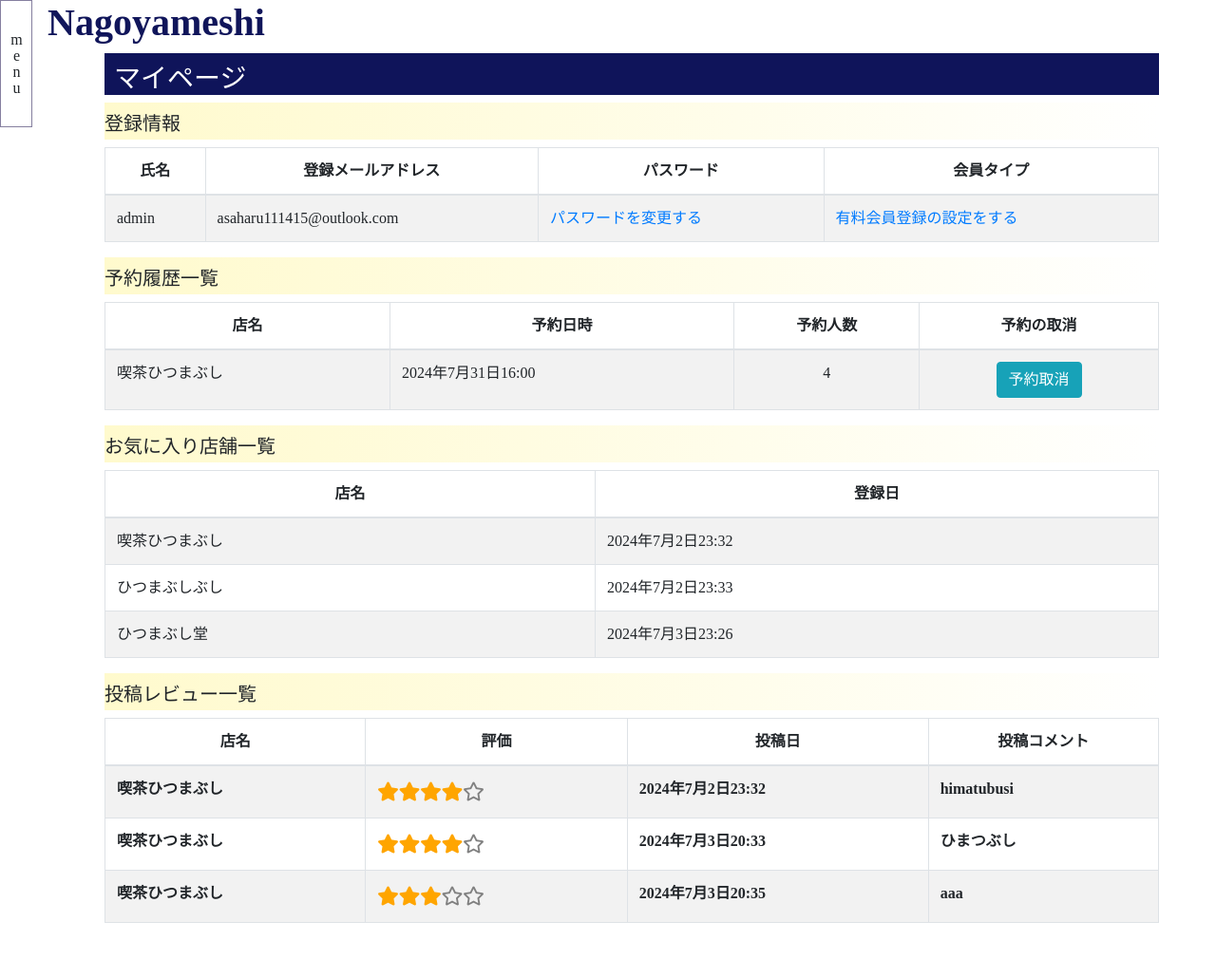
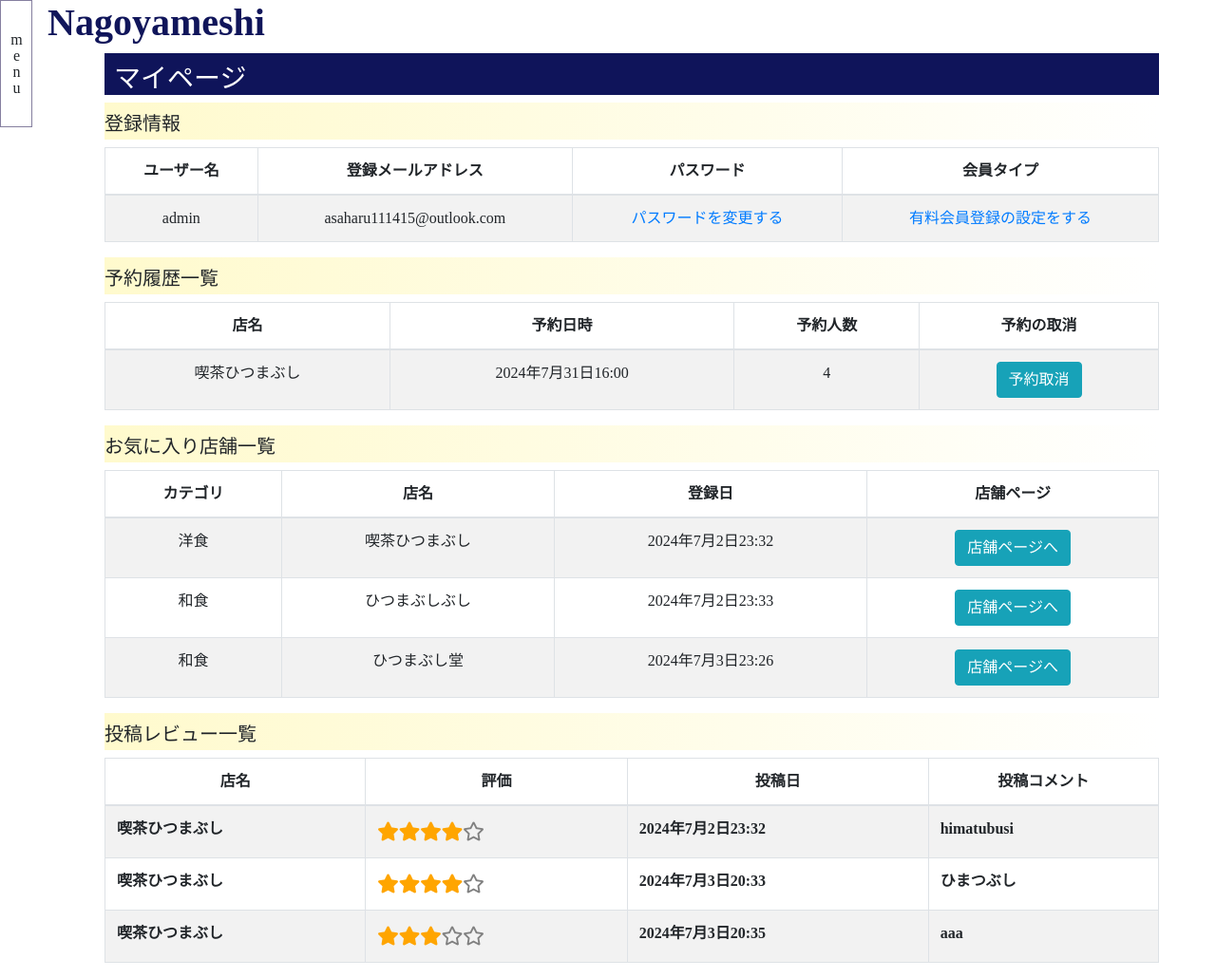
Before and after one commit to chicorichan/nagoyameshi, a Django app: page /mypage/ in a window 1280 px wide. Shown: the whole page at 95% size. Before the commit the page ends 972 px from the top, so only its background shows below. Run offline with Django 5.2, Linux system fonts and the light colour scheme; a user stored in the database is signed in; data comes from the database, SQL or seed files in the repository; both versions use the stored data as it was after the commit; lists and menus that the app fills with data are empty; parts of the project's set-up code (start-up, migrations or seed data) failed here and were passed over; some libraries are stand-ins or nearby versions.

Commit message:
maypage.html等一部装飾修正

```diff
--- a/kadai_002/myvenv/myproject/nagoyameshi/views.py
+++ b/kadai_002/myvenv/myproject/nagoyameshi/views.py
@@ -185,7 +185,7 @@
 
         # 有料会員登録をチェックする
         if not premium_check(request):
-            messages.info(request, "このサービスを利用するには画面左上から有料会員登録を行ってください　")
+            messages.info(request, "このサービスをご利用になるには画面右上から有料会員登録を行ってください　")
             return redirect("nagoyameshi:restaurant", pk)
 
         copied = request.POST.copy()
@@ -221,7 +221,7 @@
 
        # 有料会員登録をチェックする
         if not premium_check(request):
-            messages.info(request, "このサービスを利用するには画面左上から有料会員登録を行ってください　")
+            messages.info(request, "このサービスをご利用になるには画面右上から有料会員登録を行ってください　")
             return redirect("nagoyameshi:restaurant", pk)
 
         copied = request.POST.copy()
@@ -263,7 +263,7 @@
 
            # 有料会員登録をチェックする
         if not premium_check(request):
-            messages.info(request, "このサービスを利用するには画面左上から有料会員登録を行ってください　")
+            messages.info(request, "このサービスをご利用になるには画面右上から有料会員登録を行ってください　")
             return redirect("nagoyameshi:restaurant", pk)
 
         # TODO:店舗情報も表示させる
--- a/kadai_002/myvenv/myproject/templates/nagoyameshi/base.html
+++ b/kadai_002/myvenv/myproject/templates/nagoyameshi/base.html
@@ -26,7 +26,7 @@
 </head>
 <body style="margin-top: 0;margin-left: 50px;">
 
-<h1>Nagoyameshi</h1>
+<h1><a style="text-decoration: none; color: inherit" class="menu_link" href="http://127.0.0.1:8000/?category_multi=1&category=&search=">Nagoyameshi</a></h1>
   <input id="sidebar_chk" class="sidebar_chk" type="checkbox">
   <div class="sidebar_area">
 
--- a/kadai_002/myvenv/myproject/templates/nagoyameshi/mypage.html
+++ b/kadai_002/myvenv/myproject/templates/nagoyameshi/mypage.html
@@ -21,13 +21,13 @@
 <table class="table table-striped table-hover table-bordered">
 <thead>
   <tr style="text-align: center;">
-      <th>氏名</th>
+      <th>ユーザー名</th>
       <th>登録メールアドレス</th>
       <th>パスワード</th>
       <th>会員タイプ</th>
   </tr>
 </thead>
-<tr>
+<tr style="text-align: center;">
 <td>{{ user.username }}</td>
 <td>{{ user.email }}</td>
 <td><a href="{% url 'password_reset' %}">パスワードを変更する</a></td>
@@ -45,6 +45,7 @@
 {# reservations #}
 <h5>予約履歴一覧</h5>
 <table class="table table-striped table-hover table-bordered">
+{% if request.user.paid_member %}
   <thead>
   <tr style="text-align: center;">
       <th>店名</th>
@@ -54,38 +55,66 @@
   </tr>
   </thead>
 {% for reservation in reservations %}
-<tr>
+<tr style="text-align: center;">
     <td>{{ reservation.restaurant.name }}</td>
     <td>{{ reservation.date }}</td>
-    <td style="text-align: center;">{{ reservation.people }}</td>
-    <td style="text-align: center;">
+    <td>{{ reservation.people }}</td>
+    <td>
       <form action="{% url 'nagoyameshi:reservation_cancel' reservation.id %}" method="post"  onsubmit="if(confirm('本当に予約を取り消ししますか？')){ return true } else { return false };">
         {% csrf_token %}
         <button class="btn btn-info">予約取消</button>
       </form>
     </td>
 </tr>
+{% empty %}
+<div>まだ予約はありません。</div>
+<tr style="text-align: center;">
+  <td>-</td>
+  <td>-</td>
+  <td>-</td>
+  <td>-</td>
+</tr>
 {% endfor %}
+{% else %}
+<p>このサービスは有料会員の方のみご利用いただけます。</p>
+{% endif %}
 </table>
 
 {# favs #}
 <h5>お気に入り店舗一覧</h5>
 <table class="table table-striped table-hover table-bordered">
+{% if request.user.paid_member %}
   <thead>
   <tr style="text-align: center;">
+      <th>カテゴリ</th>
       <th>店名</th>
       <th>登録日</th>
+      <th>店舗ページ</th>
   </tr>
 </thead>
 {% for fav in favs %}
-<tr>
+<tr style="text-align: center;">
+    <td>{{ fav.restaurant.category }}</td>
     <td>{{ fav.restaurant.name }}</td>
     <td>{{ fav.created_date }}</td>
+    <td><a class="btn btn-info" href="{% url 'nagoyameshi:restaurant' fav.restaurant.id %}">店舗ページへ</a></td>
+</tr>
+{% empty %}
+<div>まだお気に入りはありません。</div>
+<tr style="text-align: center;">
+  <td>-</td>
+  <td>-</td>
+  <td>-</td>
+  <td>-</td>
 </tr>
 {% endfor %}
+{% else %}
+<p>このサービスは有料会員の方のみご利用いただけます。</p>
+{% endif %}
 </table>
 <h5>投稿レビュー一覧</h5>
 <table class="table table-striped table-hover table-bordered">
+{% if request.user.paid_member %}
   <thead>
   <tr style="text-align: center;">
       <th>店名</th>
@@ -106,7 +135,18 @@
   <th>{{ review.created_date }}</th>
   <th>{{ review.comment }}</th>
 </tr>
+{% empty %}
+<div>まだレビューはありません。</div>
+<tr style="text-align: center;">
+  <td>-</td>
+  <td>-</td>
+  <td>-</td>
+  <td>-</td>
+</tr>
 {% endfor %}
+{% else %}
+<p>このサービスは有料会員の方のみご利用いただけます。</p>
+{% endif %}
 </table>
 
 
--- a/kadai_002/myvenv/myproject/templates/nagoyameshi/restaurant.html
+++ b/kadai_002/myvenv/myproject/templates/nagoyameshi/restaurant.html
@@ -19,7 +19,7 @@
 <div class="table-responsive">
   {# すでに有料会員登録している場合は、プランにアクセスできるようにする。有料会員ではない場合は、そのリンクを表示させる。#}
   {% if not request.user.paid_member %}
-  <form action="{% url 'nagoyameshi:checkout' %}" method="post">
+  <form action="{% url 'nagoyameshi:checkout' %}" method="post" style="text-align: right;">
   {% csrf_token %}
   <input class="btn btn-warning" type="submit" value="有料会員登録をする">
   </form>
@@ -137,8 +137,8 @@
 
 {# contextに与えられたreviewsを使ってレビューを表示 #}
 {% for review in reviews %}
-<div class="border">
-  <div>投稿者：{{ review.users }}さん</div>
+<div class="border-top border-bottom">
+  <div>投稿者：{{ user.username }}さん</div>
   <div>投稿日：{{ review.created_date }}</div>
     <div class="review_star">
         <span class="review_true_star">{% for s in review.star_icon.true_star %}<i class="fas fa-star"></i>{% endfor %}</span>
```
Also changed, not shown: kadai_002/myvenv/myproject/templates/nagoyameshi/index.html (+2 -17 lines), kadai_002/myvenv/myproject/db.sqlite3.
